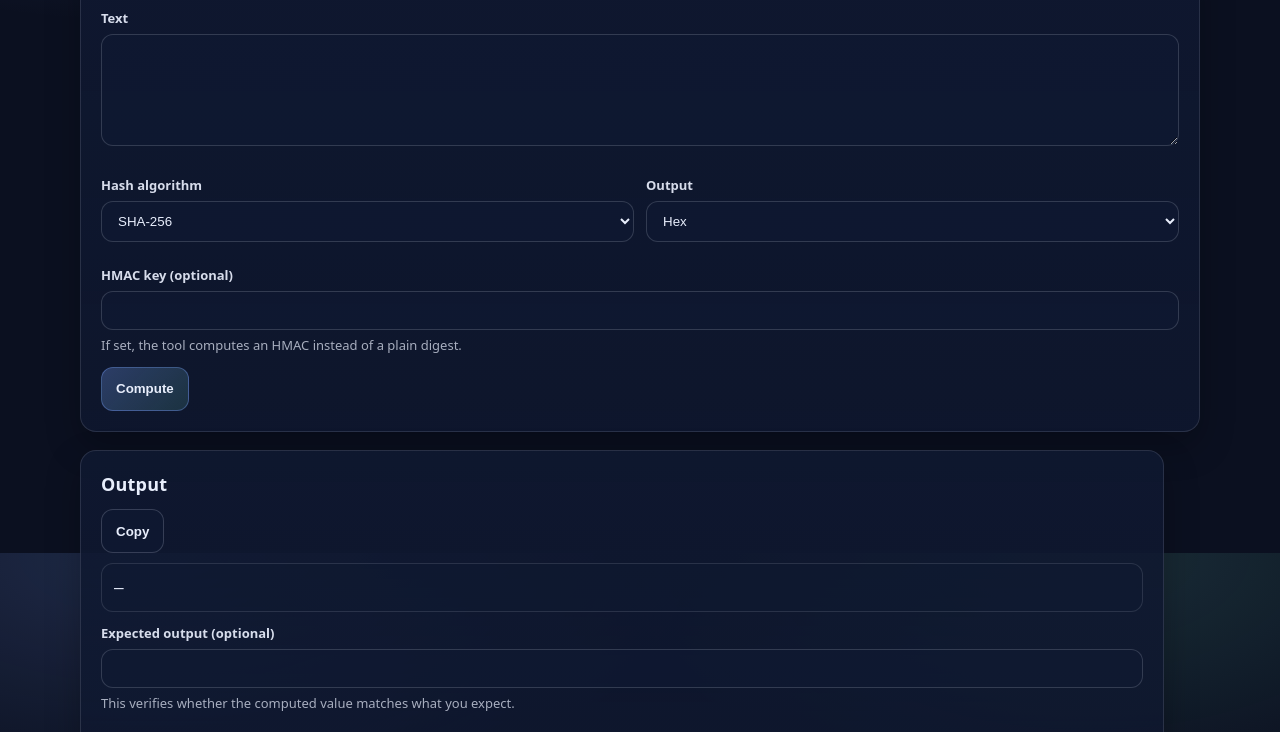
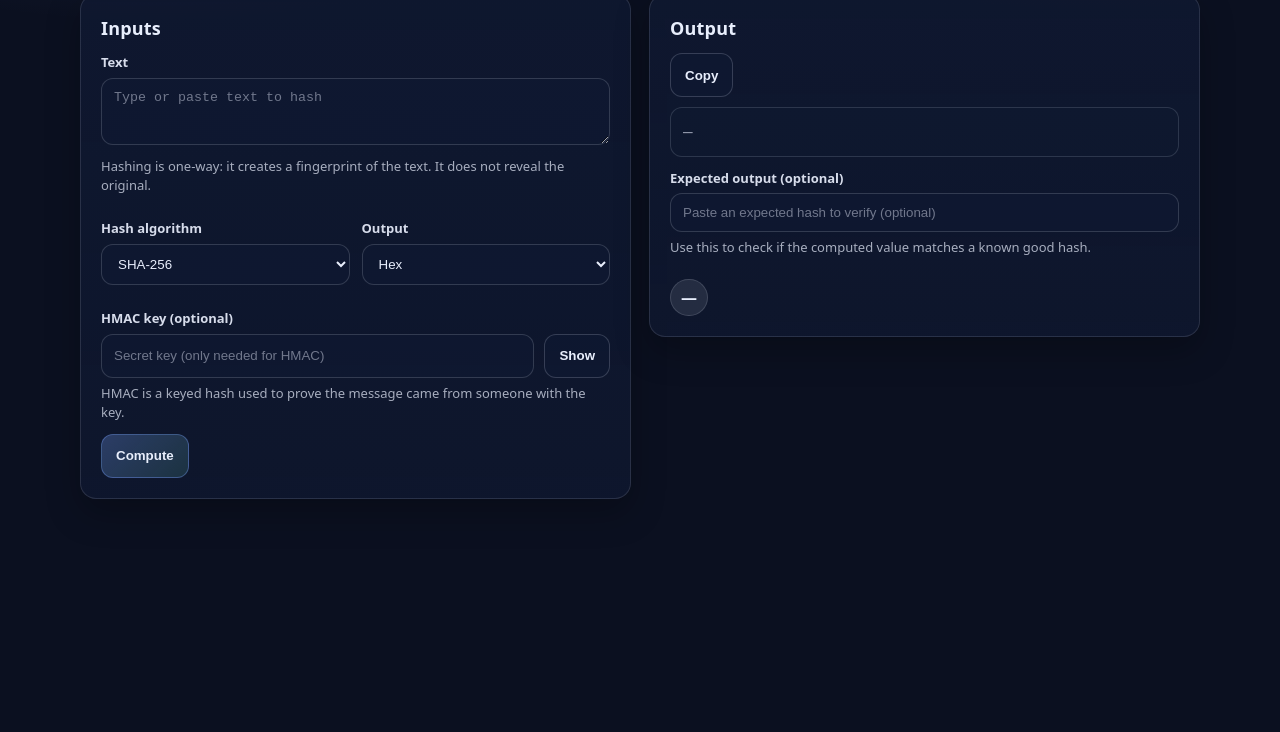
Before and after one commit to kanyingidickson-dev/Password-Strength-Checker, a website with bundled scripts: page docs/hash.html in a window 1280 px wide. Shown: the part 247-979 px from the top of the page. After the commit the page ends 800 px from the top, so only its background shows below. Built offline with nearby package versions, Linux system fonts and the light colour scheme.

Commit message:
docs(hash): remove footer

```diff
--- a/docs/hash.html
+++ b/docs/hash.html
@@ -24,6 +24,12 @@
       </div>
     </header>
 
+    <div class="topnote">
+      <div class="container">
+        <div class="topnote__text muted">Everything runs locally in your browser. No database, no tracking.</div>
+      </div>
+    </div>
+
     <main class="container">
       <div class="page-head">
         <h1 class="page-title">Hash / HMAC</h1>
@@ -31,12 +37,13 @@
       </div>
 
       <section aria-label="Hash and HMAC">
-        <div class="grid grid-2">
-          <div class="card span-7">
+        <div class="grid crypto-grid">
+          <div class="card">
             <h2>Inputs</h2>
             <div class="field">
               <label for="crypto-text">Text</label>
-              <textarea id="crypto-text" rows="6" spellcheck="false"></textarea>
+              <textarea id="crypto-text" rows="3" spellcheck="false" placeholder="Type or paste text to hash"></textarea>
+              <div class="hint">Hashing is one-way: it creates a fingerprint of the text. It does not reveal the original.</div>
             </div>
             <div class="form-grid">
               <div class="field">
@@ -58,33 +65,32 @@
             </div>
             <div class="field">
               <label for="hmac-key">HMAC key (optional)</label>
-              <input id="hmac-key" type="password" autocomplete="off" spellcheck="false" />
-              <div class="hint">If set, the tool computes an HMAC instead of a plain digest.</div>
+              <div class="input-row">
+                <input id="hmac-key" type="password" autocomplete="off" spellcheck="false" placeholder="Secret key (only needed for HMAC)" />
+                <button id="toggle-hmac-key" class="btn btn-secondary" type="button">Show</button>
+              </div>
+              <div class="hint">HMAC is a keyed hash used to prove the message came from someone with the key.</div>
             </div>
             <div class="row">
               <button id="do-hash" class="btn" type="button">Compute</button>
             </div>
           </div>
 
-          <div class="card span-5">
+          <div class="card">
             <h2>Output</h2>
             <div class="row">
               <button id="copy-hash" class="btn btn-secondary" type="button">Copy</button>
             </div>
-            <div class="output" id="hash-out">—</div>
+            <div class="output is-empty" id="hash-out">—</div>
             <div class="field">
               <label for="hash-expected">Expected output (optional)</label>
-              <input id="hash-expected" type="text" spellcheck="false" />
-              <div class="hint">This verifies whether the computed value matches what you expect.</div>
+              <input id="hash-expected" type="text" spellcheck="false" placeholder="Paste an expected hash to verify (optional)" />
+              <div class="hint">Use this to check if the computed value matches a known good hash.</div>
             </div>
             <div class="pill" id="hash-match">—</div>
           </div>
         </div>
       </section>
-
-      <footer class="footer">
-        <div class="muted">Everything runs locally in your browser. No database, no tracking.</div>
-      </footer>
     </main>
 
     <script type="module" src="assets/app.js"></script>
```
